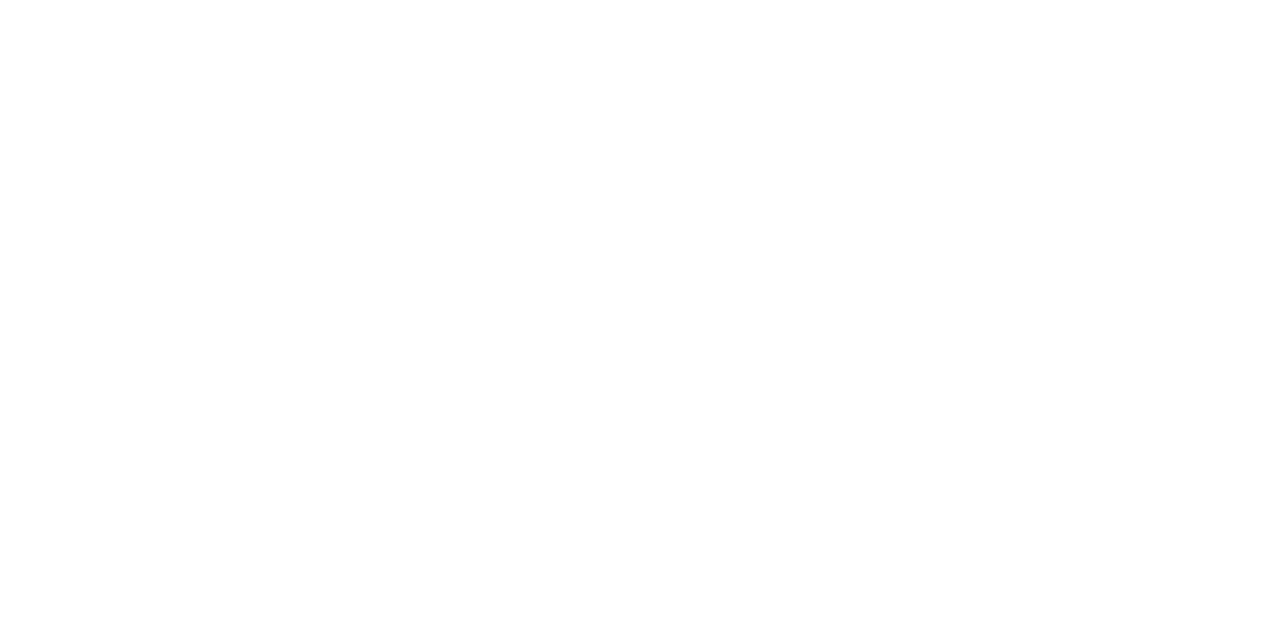
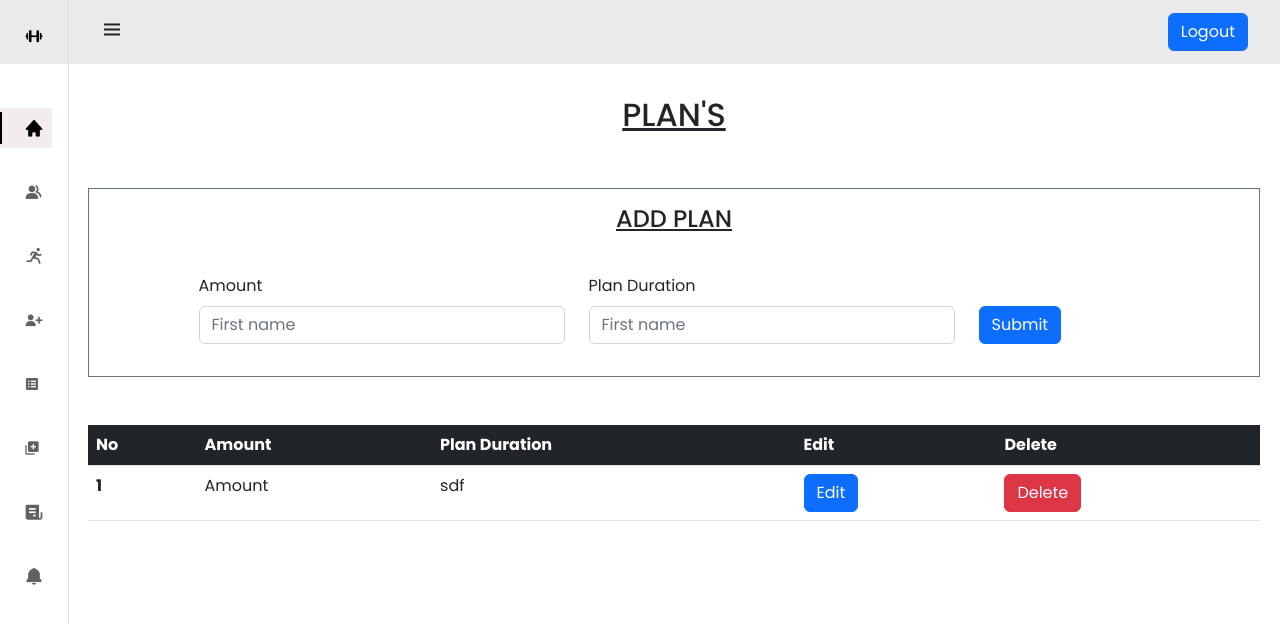
Before and after one commit to ASHFAK-V-A/OXFIT-MERN-Project, a React (Create React App) app in the folder client/: page /plans in a window 1280 px wide. Before the commit this address had no page. Shown: the top 624 px of the page. Built offline with nearby package versions, Linux system fonts and the light colour scheme.

Commit message:
feat : Admin Side Plan's Form Design Completed

```diff
--- a/client/src/components/Admin/AdminSidebar/AdminSidebar.css
+++ b/client/src/components/Admin/AdminSidebar/AdminSidebar.css
@@ -87,7 +87,7 @@ a {
     overflow: hidden
 }
 .nav_lists{
-    padding-top: 50px;
+    padding-top: 20px;
 }
 .nav_logo,
 .nav_link {
--- a/client/src/components/Admin/AdminSidebar/AdminSidebar.js
+++ b/client/src/components/Admin/AdminSidebar/AdminSidebar.js
@@ -89,6 +89,15 @@ useEffect(()=>{
                   <i className="bx bxs-user-plus nav_icon" ></i>{' '}
                   <span className="nav_name">Add Member</span>
                 </Link>
+                <Link to ='/plans' className="nav_link">
+                <i class='bx bxs-spreadsheet'></i>{' '}
+                  <span className="nav_name">Plans</span>
+                </Link>
+                <Link to ='/addmember' className="nav_link">
+                      <i class='bx bxs-add-to-queue'></i>
+{' '}
+                  <span className="nav_name">Member Ship</span>
+                </Link>
 
                 <Link href="#" className="nav_link">
                   <i className="bx bxs-receipt nav_icon"></i>{' '}
--- /dev/null
+++ b/client/src/components/Admin/PlanList/PlanLIst.js
@@ -0,0 +1,86 @@
+import React from "react";
+import "./PlanLIst.css";
+
+function PlanLIst() {
+  return (
+    <div className="container mt-5 ">
+      <h2 className="text-center mt-5 pb-4 text-decoration-underline">
+        PLAN'S
+      </h2>
+
+      <div className="container border border-secondary">
+        <div className="d-flex justify-content-center align-items-center">
+          <h4 className="pb-3 text-decoration-underline pt-3 pb-3">ADD PLAN</h4>
+        </div>
+
+        <form>
+          <div class="row justify-content-center mt-3 mb-3">
+            <div class="col-md-4 mb-3">
+              <label htmlFor="" className="pb-2">
+                Amount
+              </label>
+              <input
+                type="text"
+                class="form-control"
+                placeholder="First name"
+              />
+            </div>
+            <div class="col-md-4">
+              <label htmlFor="" className="pb-2 ">
+                Plan Duration
+              </label>
+              <input
+                type="text"
+                class="form-control"
+                placeholder="First name"
+              />
+            </div>
+
+            <div class="col-md-2 pt-4 mt-2 ">
+              <input
+                type="submit"
+                class="btn btn-primary"
+                placeholder="Last name"
+              />
+            </div>
+          </div>
+        </form>
+      </div>
+
+
+
+
+      <section>
+        <form action="">
+          <table class="table mt-5">
+            <thead class="thead bg-dark text-white">
+              <tr>
+                <th scope="col">No</th>
+                <th scope="col">Amount</th>
+                <th scope="col">Plan Duration</th>
+                <th scope="col">Edit</th>
+                <th scope="col">Delete</th>
+              </tr>
+            </thead>
+
+            <tbody>
+              <tr>
+                <th scope="row">1</th>
+                <td> Amount</td>
+                <td>sdf</td>
+                <td>
+                  <button className="btn btn-primary">Edit</button>
+                </td>
+                <td>
+                  <button className="btn btn-danger">Delete</button>
+                </td>
+              </tr>
+            </tbody>
+          </table>
+        </form>
+      </section>
+    </div>
+  );
+}
+
+export default PlanLIst;
--- a/client/src/components/allComponets/AdminComponents..js
+++ b/client/src/components/allComponets/AdminComponents..js
@@ -4,6 +4,7 @@ import AdminDashboardPage from '../../pages/Admin/AdminDashboardPage/AdminDashbo
 import AllMembersPage from '../../pages/Admin/AllMembersPage/AllMembersPage'
 import AdminLogin from '../Admin/Login/Login'
 import AddMemberPage from '../../pages/Admin/AddMemberPage/AddMemberPage'
+import PlanListPage from '../../pages/Admin/PlanListPage/PlanListPage'
 
 
 function AdminComponents() {
@@ -21,6 +22,7 @@ function AdminComponents() {
 
 <Route path='/members' element={<AllMembersPage />}></Route>
 
+<Route path='/plans' element={<PlanListPage />}></Route>
       </Routes>
 
       </BrowserRouter>
--- /dev/null
+++ b/client/src/pages/Admin/PlanListPage/PlanListPage.js
@@ -0,0 +1,16 @@
+import React from 'react'
+import AdminSidebar from '../../../components/Admin/AdminSidebar/AdminSidebar'
+import PlanLIst from '../../../components/Admin/PlanList/PlanLIst'
+
+function PlanListPage() {
+  return (
+    <div className='d-flex'>
+
+<AdminSidebar />
+
+<PlanLIst />
+    </div>
+  )
+}
+
+export default PlanListPage
```
Also changed, not shown: client/src/components/Admin/PlanList/PlanLIst.css (added).
